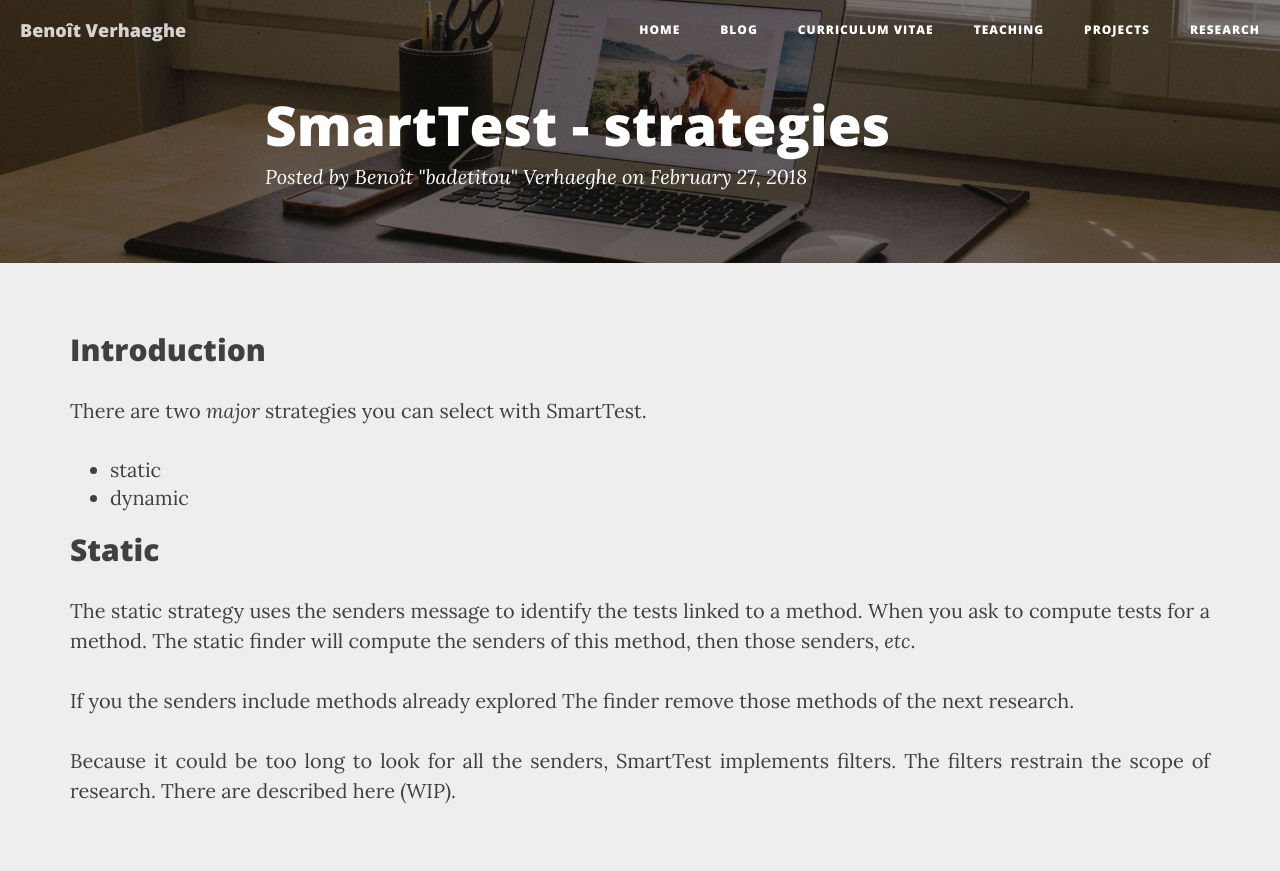
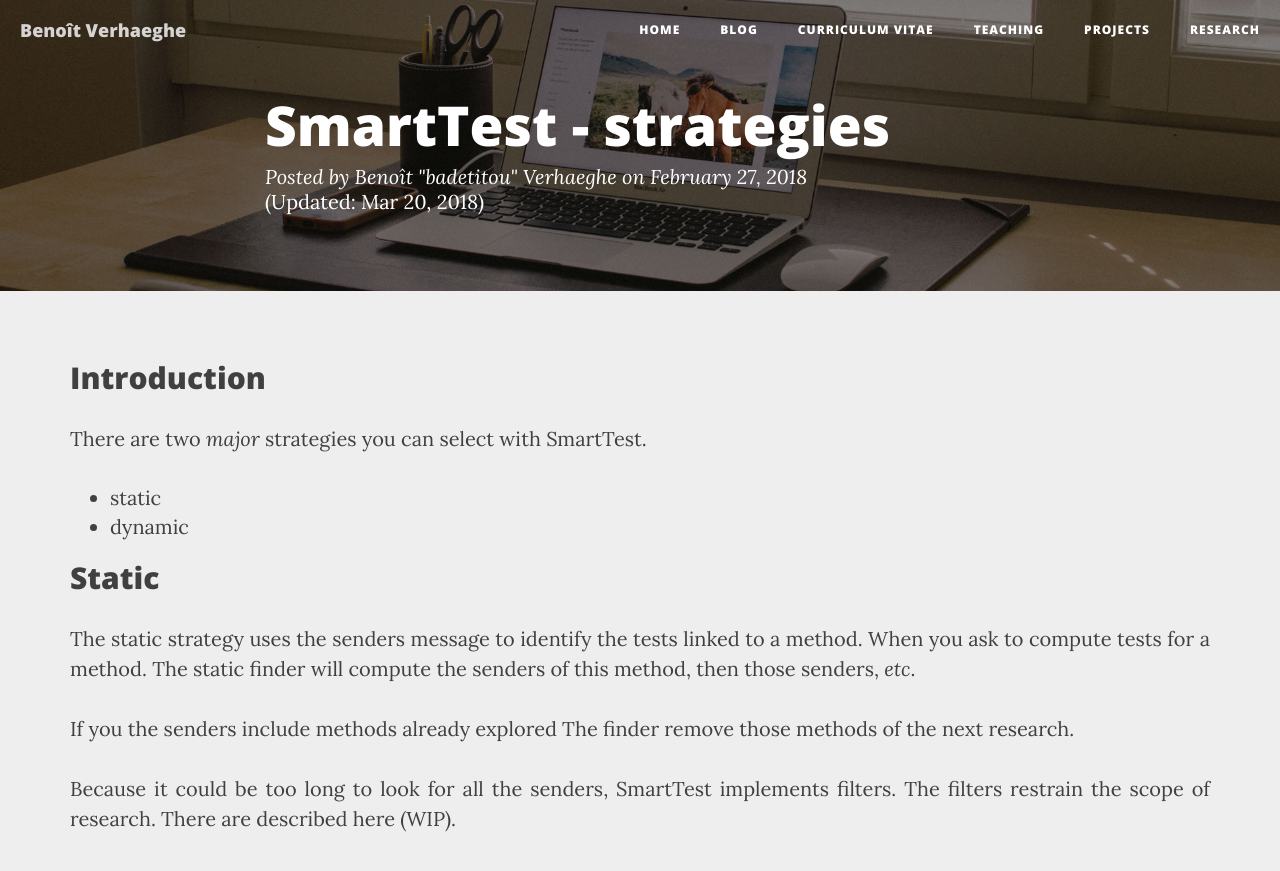
Before and after one commit to badetitou/badetitou.github.io, a Jekyll site: the page built from research/_posts/2018-02-27-SmartTestStrategies.md, in a window 1280 px wide and 900 px high. Shown: the top 871 px of the window. Built offline with Jekyll 4.4.1, drawn with Linux system fonts in a browser that asks for light colours; nearby versions of some CDN libraries.

Commit message:
Add update

```diff
--- a/_layouts/post.html
+++ b/_layouts/post.html
@@ -14,7 +14,7 @@ layout: default
                     {% endif %}
                     <span class="meta">Posted by {% if page.author %}{{ page.author }}{% else %}{{ site.title }}{% endif %} on {{ page.date | date: "%B %-d, %Y" }}</span>
                     <span class="post-meta">
-                      {% if post.last_modified_at %}
+                      {% if page.last_modified_at %}
                         (Updated: {{ page.last_modified_at | date: "%b %-d, %Y" }})
                       {% endif %}
                     </span>
```
